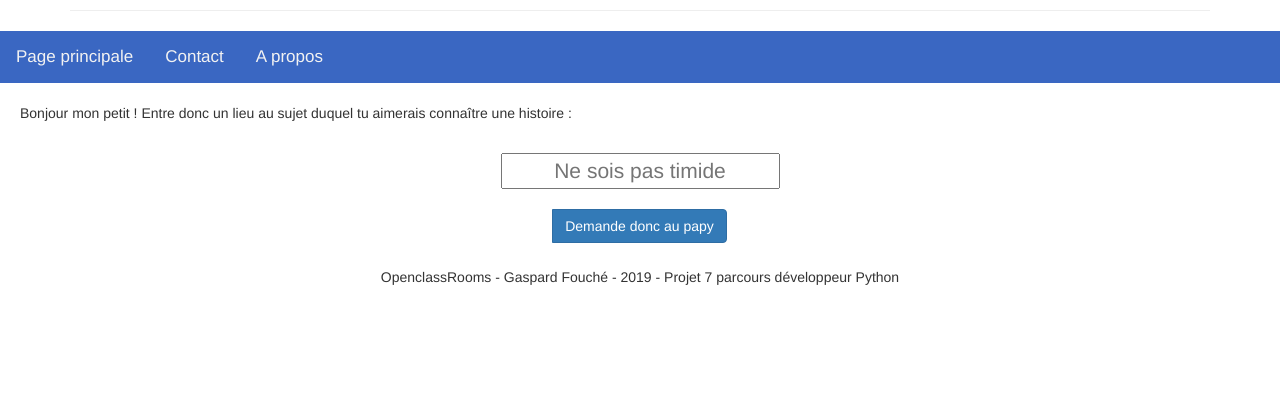
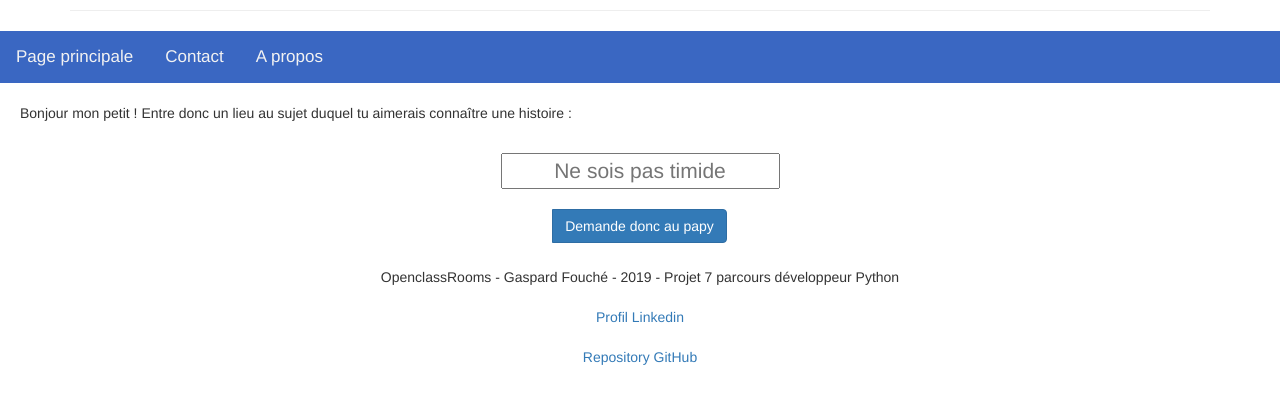
Before and after one commit to gaspF/OpenclassRooms---Parcours-Python---Projet-7, a Flask app: page / in a window 1280 px wide. Shown: the part 301-705 px from the top of the page. Run offline with Flask 2, Linux system fonts and the light colour scheme; some libraries are stand-ins or nearby versions.

Commit message:
Update base.html

```diff
--- a/app/templates/base.html
+++ b/app/templates/base.html
@@ -30,7 +30,10 @@
 
         {% block content %}{% endblock %}
 
-            <footer class="row">OpenclassRooms - Gaspard Fouché - 2019 - Projet 7 parcours développeur Python</footer>
+            <footer class="row">OpenclassRooms - Gaspard Fouché - 2019 - Projet 7 parcours développeur Python<br>
+            <a href="https://www.linkedin.com/in/gaspard-izumi-fouch%C3%A9-157124180/">Profil Linkedin</a><br>
+                <a href="https://github.com/gaspF">Repository GitHub</a>
+            </footer>
         </body>
         <script async defer src="https://maps.googleapis.com/maps/api/js?key={{ GOOGLE_MAPS_API_KEY }}&callback=initMap"></script>
         <script type="text/javascript" src="{{ url_for('static', filename='js/app.js') }}"></script>
```
